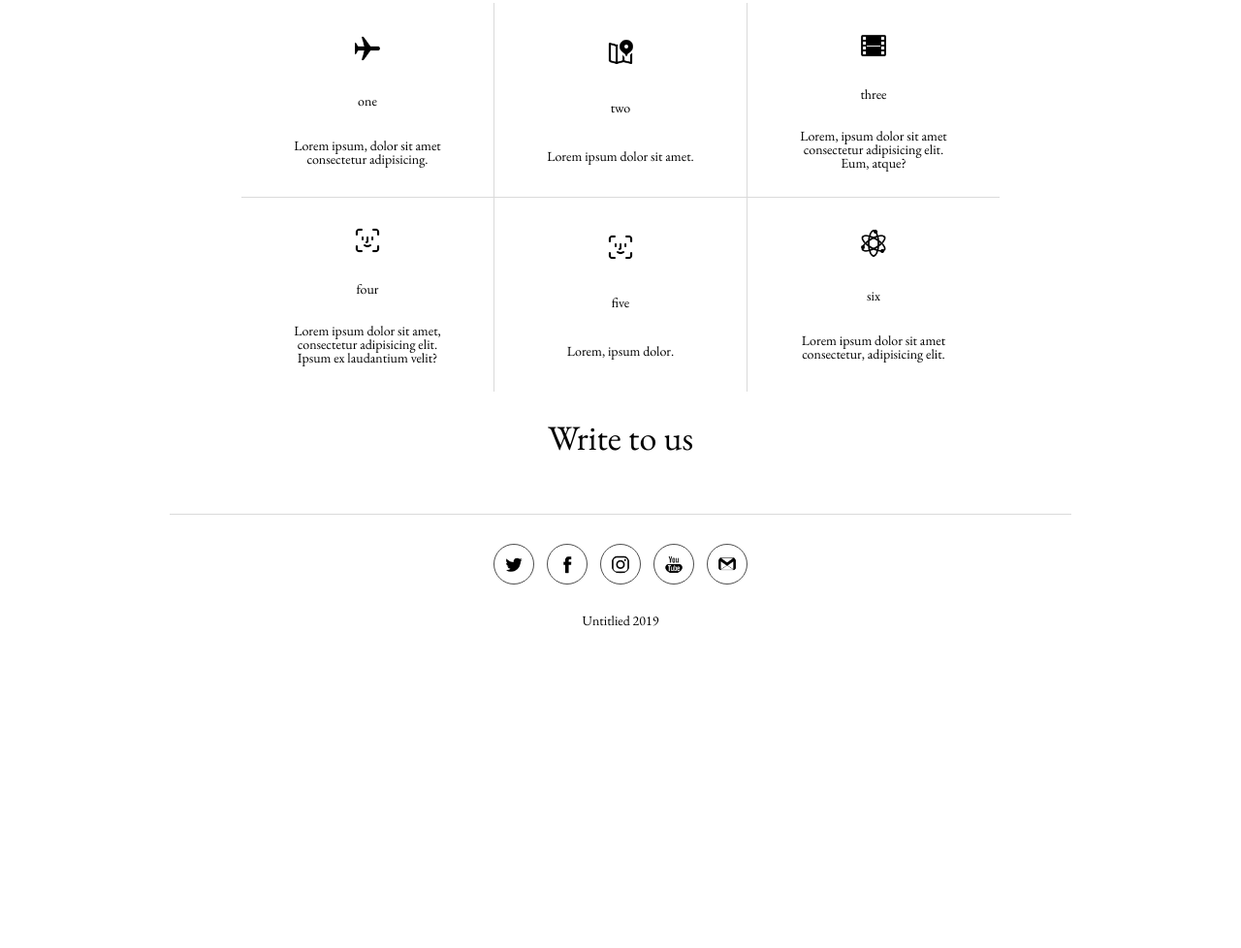
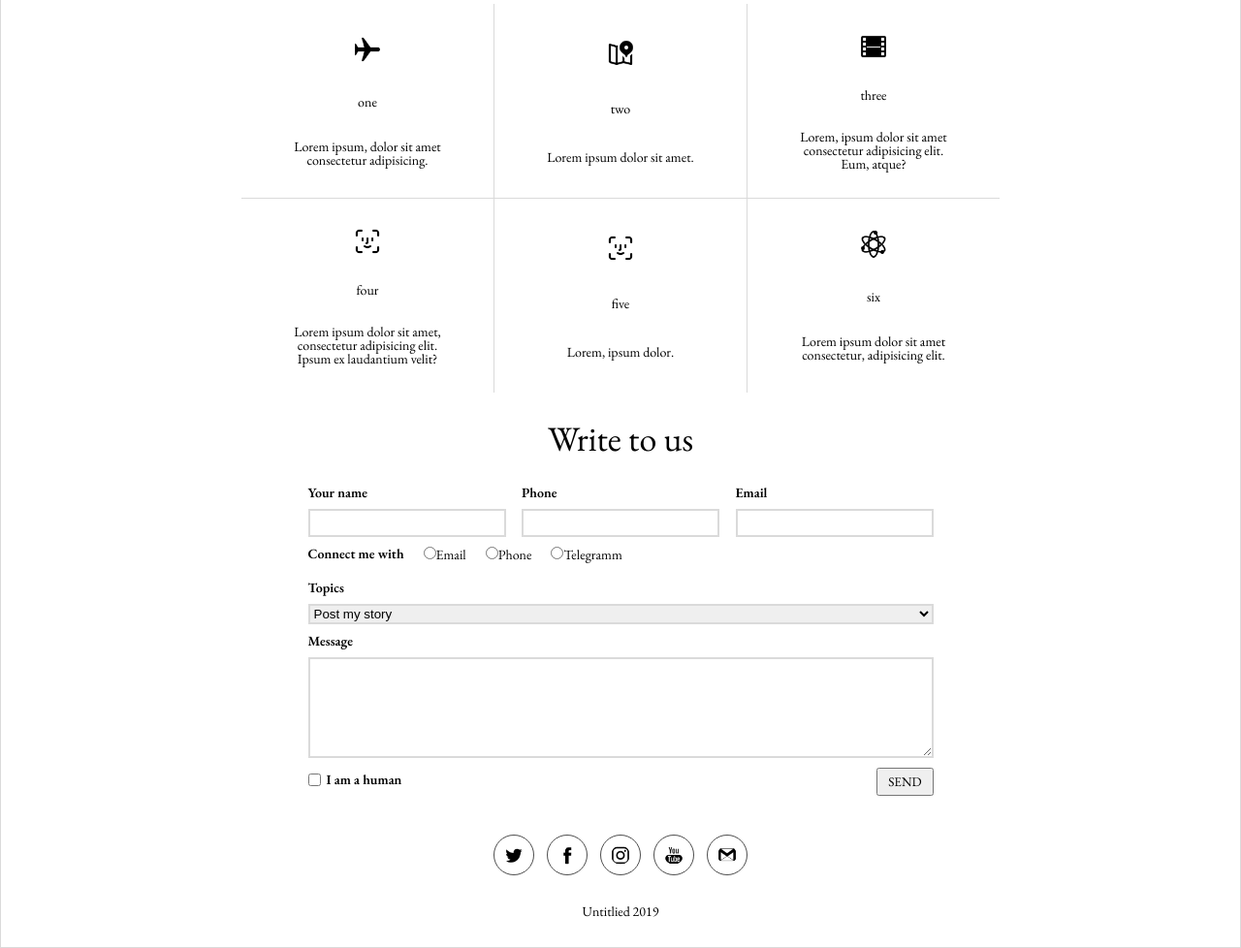
Before and after one commit to Jane-Jane1984/lending_exam, a plain HTML site: page index.html in a window 1280 px wide. Shown: the part 1594-2572 px from the top of the page at 97% size. Before the commit the page ends 2271 px from the top, so only its background shows below. Drawn offline with nearby package versions, Linux system fonts and the light colour scheme.

Commit message:
add form block

```diff
--- a/css/style.css
+++ b/css/style.css
@@ -1,15 +1,22 @@
-@import url('https://fonts.googleapis.com/css2?family=EB+Garamond:wght@400;500;600;615&display=swap');
+@import url("https://fonts.googleapis.com/css2?family=EB+Garamond:wght@400;500;600;615&display=swap");
 
 /*Обнуляющие стили*/
-*{
+/*для посещенныч !!!!!!!!!!!!!!!!!!!!!!!!!!!!!!!!!!ссылок*/
+* {
    padding: 0;
    margin: 0;
-	border: 0;
+   /*border: 0;*/
 }
 
-nav,footer,header,aside{display: block;}
+nav,
+footer,
+header,
+aside {
+   display: block;
+}
 
-html,body{
+html,
+body {
    height: 100%;
    width: 100%;
    font-size: 100%;
@@ -19,41 +26,62 @@ html,body{
    -moz-text-size-adjust: 100%;
    -webkit-text-size-adjust: 100%;
 }
-input,button,textarea{font-family:inherit;}
+input,
+button,
+textarea {
+   font-family: inherit;
+}
 
-input::-ms-clear{display: none;}
-button{cursor: pointer;}
-button::-moz-focus-inner {padding:0;border:0;}
+/*input::-ms-clear{display: none;}*/
+button {
+   cursor: pointer;
+}
+button::-moz-focus-inner {
+   padding: 0;
+   border: 0;
+}
+input::-moz-focus-inner {
+   border: inherit;
+}
+ul li {
+   list-style: none;
+}
+img {
+   vertical-align: top;
+}
 
-ul li{list-style: none;}
-img{vertical-align: top;}
-
-h1,h2,h3,h4,h5,h6{font-size:inherit;font-weight: 400;}
+h1,
+h2,
+h3,
+h4,
+h5,
+h6 {
+   font-size: inherit;
+   font-weight: 400;
+}
 /*------------------------------*/
 
 body {
-   font-family: 'EB Garamond', serif;
+   font-family: "EB Garamond", serif;
 }
 *.all-content {
    min-height: 100%;
    overflow: hidden;
    display: flex;
    flex-direction: column;
+   border: 1px solid #dadada;
 }
 
 /* HEADER*/
-.header{
+.header {
    max-width: 930px;
    margin: 0px auto;
    border-bottom: 1px solid #e5e5e5;
-
 }
 .header-container {
    min-width: 850px;
    margin: 0 40px;
    padding: 20px 0;
-
-
 }
 .header-row {
    margin-right: 20px;
@@ -62,9 +90,8 @@ body {
    align-items: center;
 }
 .menu-row {
-
 }
-.menu__list{
+.menu__list {
    display: flex;
    width: 360px;
    justify-content: space-between;
@@ -75,12 +102,12 @@ body {
 }
 .social-links-row {
 }
-.social__list{
+.social__list {
    display: flex;
    width: 140px;
    justify-content: space-between;
 }
-.social__icon{
+.social__icon {
    height: 15px;
    width: 15px;
 }
@@ -90,22 +117,24 @@ body {
 .content {
    flex: 1 1 auto;
 }
-.container{
+.container {
    max-width: 930px;
    margin: 0px auto;
 }
 
 /*TOURS*/
-.block__tours{
+.block__tours {
    display: flex;
    flex-direction: column;
    margin-bottom: 30px;
    border-bottom: 1px solid #e9e9e9;
 }
-.block__1, .block__2, .block__3 {
+.block__1,
+.block__2,
+.block__3 {
    display: flex;
 }
-.block__reverse{
+.block__reverse {
    flex-direction: row-reverse;
    border-top: 1px solid #e9e9e9;
    border-bottom: 1px solid #e9e9e9;
@@ -120,7 +149,6 @@ body {
 .reverse {
    padding-left: 15px;
    margin: 0 45px;
-
 }
 
 .block__title {
@@ -151,20 +179,19 @@ body {
 }
 
 /*SLIDER*/
-.title__gallery{
+.title__gallery {
    text-align: center;
 }
-.slider{
+.slider {
    position: relative;
 }
-.slick-list{
+.slick-list {
    overflow: hidden;
 }
-.slick-track{
+.slick-track {
    display: flex;
-
 }
-.slick-arrow{
+.slick-arrow {
    position: absolute;
    top: 50%;
    z-index: 10;
@@ -173,20 +200,18 @@ body {
    height: 60px;
    color: #eeeeec;
 }
-.slick-arrow.slick-prev{
+.slick-arrow.slick-prev {
    left: 0;
-   background: url('../icons/forward.png') 0 0 / 100% no-repeat;
+   background: url("../icons/forward.png") 0 0 / 100% no-repeat;
 }
-.slick-arrow.slick-next{
+.slick-arrow.slick-next {
    right: 0;
-   background: url('../icons/back.png') 0 0 / 100% no-repeat;
+   background: url("../icons/back.png") 0 0 / 100% no-repeat;
 }
-.slider-item{
-
+.slider-item {
    opacity: 1;
 }
-.slider__item.slick-center{
-
+.slider__item.slick-center {
    opacity: 0.5;
 }
 
@@ -198,12 +223,12 @@ body {
 }
 .row__features {
    display: flex;
-
 }
 .block__feature {
    justify-content: center;
    display: flex;
    flex-wrap: wrap;
+   align-content: baseline;
 }
 .fetures__boxes {
    width: 260px;
@@ -217,16 +242,15 @@ body {
    justify-content: space-evenly;
    align-items: center;
    margin: 0 50px;
-
 }
-.feature__icon img{
+.feature__icon img {
    width: 30px;
 }
 .feature__text {
    text-align: center;
 }
 
-/*BORDER*/
+/*BORDER FEATURES*/
 .border1 {
    border-bottom: 1px solid #dadada;
    border-right: 1px solid #dadada;
@@ -248,21 +272,104 @@ body {
 .block__write-to-us {
    border-bottom: 1px solid #dadada;
 }
+.title__write {
+   text-align: center;
+   padding-top: 30px;
+}
+.form-container {
+   text-align: center;
+   width: 645px;
+   margin: 0 auto;
+}
+.user__block {
+   display: flex;
+   justify-content: space-between;
+   text-align: left;
+}
+.user-name {
+}
+
+.formtitle {
+   margin: 10px 0;
+   padding: 0;
+   font-weight: bold;
+}
+.name, .phone, .mail {
+   margin-top: 0;
+}
+.userdata {
+   width: 200px;
+   height: 25px;
+}
+.user-phone {
+}
+
+.user-mail {
+}
+
+.connect {
+   display: flex;
+   justify-content: flex-start;
+}
+.connect-me-with {
+   padding-right: 20px;
+   margin: 10px 0;
+}
+.connect-input {
+}
+.topics-message {
+   display: flex;
+   flex-direction: column;
+}
+
+.topics {
+   text-align: left;
+}
+.message {
+   text-align: left;
+}
+.usermessage {
+   height: 100px;
+}
+.check-send {
+   display: flex;
+   justify-content: space-between;
+   align-items: baseline;
+}
+.check {
+   display: flex;
+   align-items: center;
+}
+.human-text{
+   padding-left: 6px;
+   padding-bottom: 3px;
+}
+.sendbtn {
+   margin: 10px 0;
+   text-transform: uppercase;
+   padding: 4px 10px;
+}
+input, select, textarea {
+   border: 2px solid #dadada;
+}
+option {
+   font-family: inherit;
+   font-size: 12px;
+}
 /*FOOTER*/
 .footer {
-
 }
 .container {
 }
 .footer__block {
    margin: 30px auto;
 }
-.footer__row{
+.footer__row {
    display: flex;
    flex-direction: column;
    align-items: center;
 }
-.footer__links img{
+.footer__links img {
    width: 20px;
    padding: 10px;
    border: 1px solid #4d4d4d;
@@ -272,6 +379,12 @@ body {
 .footer__text {
 }
 
-a {text-decoration: none;}
-a:visited{text-decoration: none;}
-a:hover{text-decoration: none;}
+a {
+   text-decoration: none;
+}
+a:visited {
+   text-decoration: none;
+}
+a:hover {
+   text-decoration: none;
+}
--- a/index.html
+++ b/index.html
@@ -157,11 +157,51 @@
                      </div>
                   </div>
                </div>
+            </div>
+            <div class="block__title title__write">Write to us</div>
+            <div class="form-container">
+               <form action="#">
+                  <div class="user__block">
+                     <div class="user-name">
+                        <p class="name formtitle">Your name</p>
+                        <input type="text" class = "userdata" name="username">
+                     </div>
+                     <div class="user-phone">
+                        <p class="phone formtitle">Phone</p>
+                        <input type="tel" class = "userdata" name="userphone">
+                     </div>
+                     <div class="user-mail">
+                        <p class="mail formtitle">Email</p>
+                        <input type="tel" class = "userdata" name="usermail">
+                     </div>
+                  </div>
+                  <div class="connect">
+                     <p class="connect-me-with formtitle">Connect me with</p>
+                     <p class="connect-me-with"><input type="radio" name = "connect-with" value ="email">Email</p>
+                     <p class="connect-me-with"><input type="radio" name = "connect-with" value ="phone">Phone</p>
+                     <p class="connect-me-with"><input type="radio" name = "connect-with" value ="tg">Telegramm</p>
 
-
-            </div>
-            <div class="block__write-to-us">
-               <div class="block__title title__features">Write to us</div>
+                  </div>
+                  <div class="topics-message">
+                     <div class="topics formtitle">Topics</div>
+                     <select name="topic">
+                        <option value="story">Post my story</option>
+                        <option value="journey">Join the journey</option>
+                        <option value="film">Take part in the filming</option>
+                     </select>
+                     <div class="message formtitle">Message</div>
+                     <textarea name="usermessage" class = "usermessage"></textarea>
+                  </div>
+                  <div class="check-send">
+                     <div class="check">
+                        <p ><input type="checkbox" name="human"></p>
+                        <p class="human-text formtitle">I am a human </p>
+                     </div>
+                     <div class="send">
+                        <button class="sendbtn" type="submit">send</button>
+                     </div>
+                  </div>
+            </form>
             </div>
          </div>
       </div>
```
Lines whose indentation alone changed are shown as unchanged.
